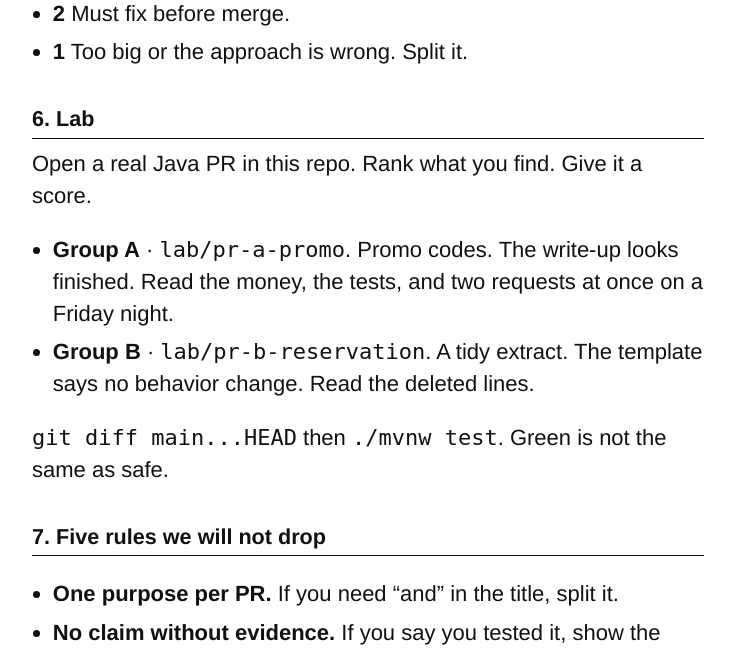
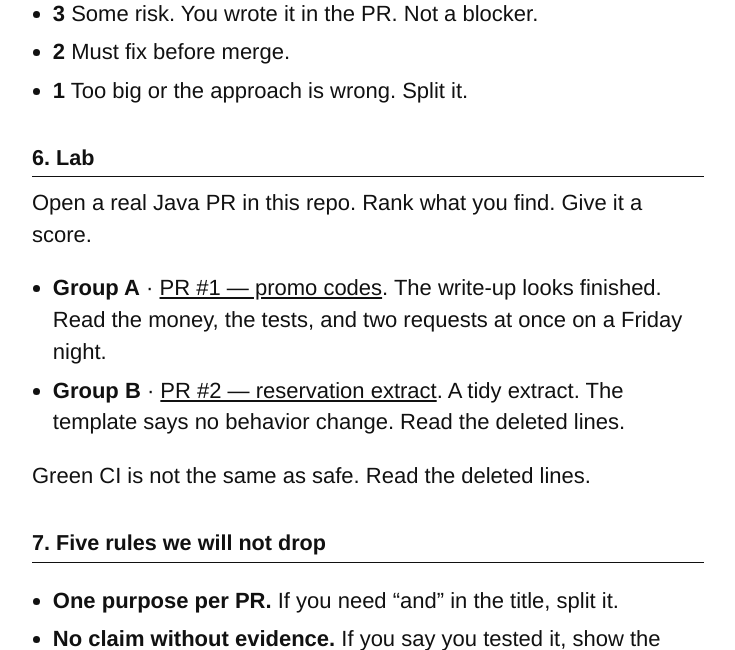
Before and after one commit to atul-kumar-prajapati/pr-excellence-blueprint, a Spring Boot app: page /notes.html in a window 1280 px wide. Shown: the part 3880-4530 px from the top of the page, without its empty margins (272-1007 px from the left). Run offline with Spring Boot 4, Linux system fonts and the light colour scheme.

Commit message:
docs: publish session notes on GitHub Pages with links to the lab PRs
The public entry is the io site, not localhost. Groups open the real PRs.

Co-authored-by: Cursor <cursoragent@cursor.com>

```diff
--- a/src/main/resources/static/notes.html
+++ b/src/main/resources/static/notes.html
@@ -23,6 +23,7 @@
     p, li { margin: 0.4rem 0; }
     ul { padding-left: 1.3rem; }
     .note { color: #333; }
+    a { color: #111; }
     @media print {
       body { font-size: 16px; }
       h2 { break-after: avoid; }
@@ -34,6 +35,7 @@
   <h1>How to raise great PRs</h1>
   <p>90 minutes. Tech-stack agnostic principles. Examples: Java backend focused.</p>
   <p><b>Goal:</b> Raise an (AI-assisted) PR that a human can actually review and that you can ship on a Friday with confidence.</p>
+  <p><b>Lab PRs:</b> <a href="https://github.com/atul-kumar-prajapati/pr-excellence-blueprint/pull/1">Group A — promo</a> · <a href="https://github.com/atul-kumar-prajapati/pr-excellence-blueprint/pull/2">Group B — reservation</a></p>
 
   <h2>1. Why this, now</h2>
   <ul>
@@ -127,10 +129,10 @@
   <h2>6. Lab</h2>
   <p>Open a real Java PR in this repo. Rank what you find. Give it a score.</p>
   <ul>
-    <li><b>Group A</b> · <code>lab/pr-a-promo</code>. Promo codes. The write-up looks finished. Read the money, the tests, and two requests at once on a Friday night.</li>
-    <li><b>Group B</b> · <code>lab/pr-b-reservation</code>. A tidy extract. The template says no behavior change. Read the deleted lines.</li>
+    <li><b>Group A</b> · <a href="https://github.com/atul-kumar-prajapati/pr-excellence-blueprint/pull/1">PR #1 — promo codes</a>. The write-up looks finished. Read the money, the tests, and two requests at once on a Friday night.</li>
+    <li><b>Group B</b> · <a href="https://github.com/atul-kumar-prajapati/pr-excellence-blueprint/pull/2">PR #2 — reservation extract</a>. A tidy extract. The template says no behavior change. Read the deleted lines.</li>
   </ul>
-  <p><code>git diff main...HEAD</code> then <code>./mvnw test</code>. Green is not the same as safe.</p>
+  <p>Green CI is not the same as safe. Read the deleted lines.</p>
 
   <h2>7. Five rules we will not drop</h2>
   <ul>
```
Also changed, not shown: .github/workflows/pages.yml (added), README.md.
